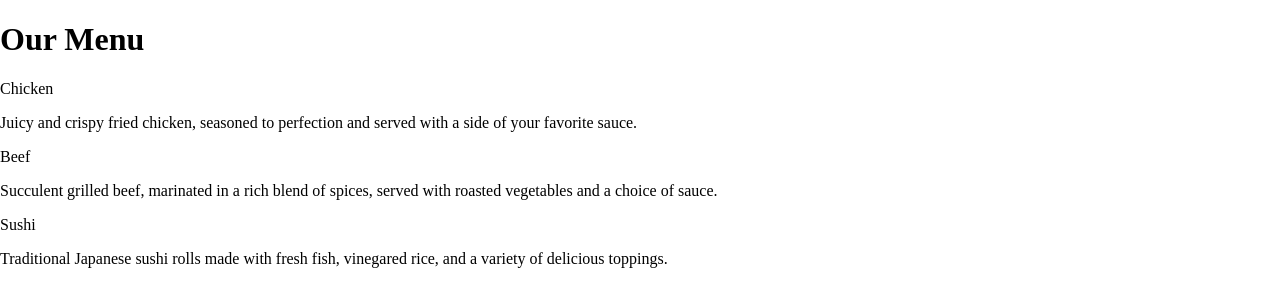
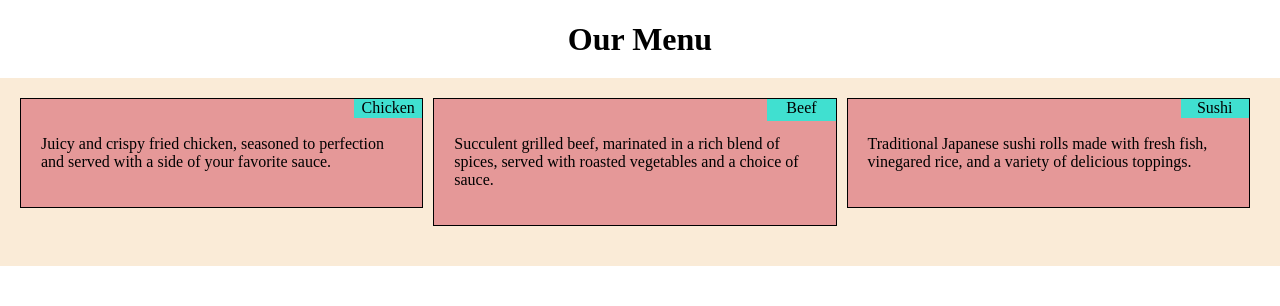
Before and after one commit to rasu1h/rasu1h.github.io, a plain HTML site: page index.html in a window 1280 px wide. Drawn offline with Linux system fonts and the light colour scheme.

Commit message:
Stlilizng the media content

```diff
--- a/style.css
+++ b/style.css
@@ -1,11 +1,68 @@
 body{
     margin:0;
     padding: 0;
-}
-#menu{
-    box-sizing: border-box;
-    margin: 0px 50% 0px 50%;
-    width: 200px;
-    font-size: xx-large;
 
 }
+*{
+    box-sizing: border-box;
+}
+ .container{
+    background-color: antiquewhite;
+    position: absolute;
+    padding: 20px;
+    gap: 10px;
+ }
+.section{
+    border: 1px solid black;
+    position: relative;
+    padding: 20px;
+
+    margin-bottom: 20px;
+    background-color: #e59898;
+}
+ .section-title{
+    background-color: turquoise;
+    position: absolute;
+    text-align: center;
+    width: 17%;
+    height: 17%;
+    right: 0;
+    top:0;
+
+ }
+ h1 {
+    text-align: center;
+    font-size: 2em;
+    margin-bottom: 20px;
+}
+
+@media(min-width: 992px){
+    .section {
+        float: left;
+        width: calc(33.33% - 10px); /* Вычитаем 10px для отступа между элементами */
+        margin-right: 10px;          /* Горизонтальный отступ между секциями */
+    }
+
+    /* Убираем отступ у последней секции */
+    .section:nth-child(3) {
+        margin-right: 0;
+    }
+}
+
+@media(min-width: 768px) and (max-width: 991px) {
+    .section {
+        width: calc(50% - 10px); /* Вычитаем 10px для отступа между элементами */
+        float: left;
+        margin-right: 20px;
+    }
+
+    .section:nth-child(2) {
+        margin-right: 0;
+    }
+
+    .section:nth-child(3) {
+        clear: both;
+        width: 100%;
+        margin-right: 0;
+    }
+}
```
